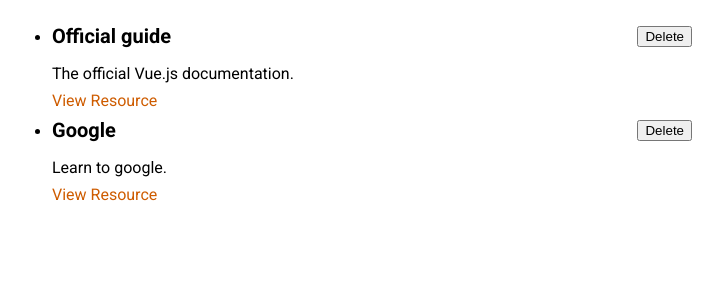
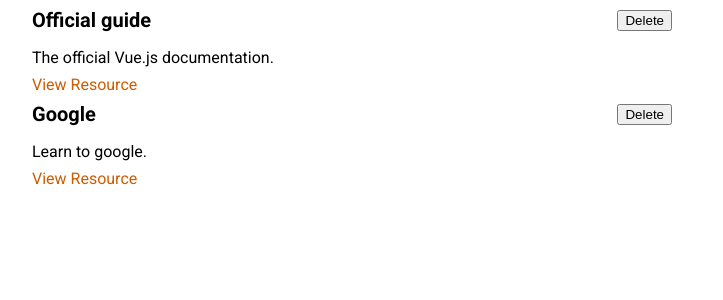
Before and after one commit to ihrynkiv/modal-vue, a Vue app: page / in a window 1280 px wide. Shown: the top 300 px of the page, without its empty margins (288-1011 px from the left). Built offline with nearby package versions, Linux system fonts and the light colour scheme.

Commit message:
Add StoredResources component

```diff
--- a/src/App.vue
+++ b/src/App.vue
@@ -1,20 +1,12 @@
 <template>
-  <ul>
-    <learning-resource
-      v-for="res in storedResources"
-      :key="res.id"
-      :title="res.title"
-      :description="res.description"
-      :link="res.link"
-    />
-  </ul>
+  <stored-resource :resources="storedResources" />
 </template>
 
 <script>
-import LearningResource from './components/learning-resources/LearningResource.vue';
+import StoredResource from './components/learning-resources/StoredResources.vue';
 export default {
   components: {
-    LearningResource
+    StoredResource
   },
   data() {
     return {
--- /dev/null
+++ b/src/components/learning-resources/StoredResources.vue
@@ -0,0 +1,31 @@
+<template>
+  <ul>
+    <learning-resource
+      v-for="res in resources"
+      :key="res.id"
+      :title="res.title"
+      :description="res.description"
+      :link="res.link"
+    />
+  </ul>
+</template>
+
+<script>
+import LearningResource from './LearningResource.vue';
+export default {
+  props: ['resources'],
+  components: {
+    LearningResource
+  }
+};
+</script>
+
+<style scoped>
+ul {
+  list-style: none;
+  margin: 0;
+  padding: 0;
+  margin: auto;
+  max-width: 40rem;
+}
+</style>
```
